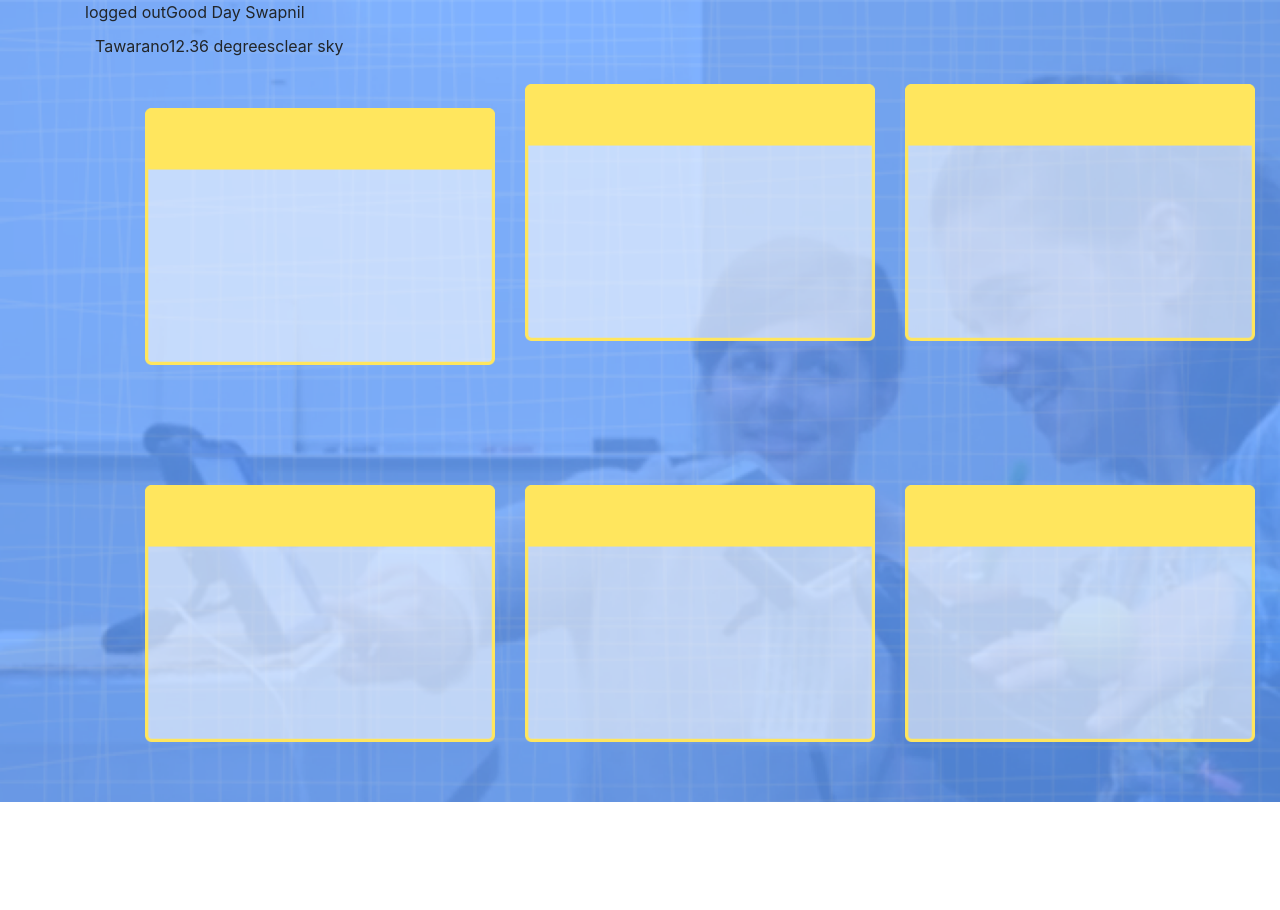
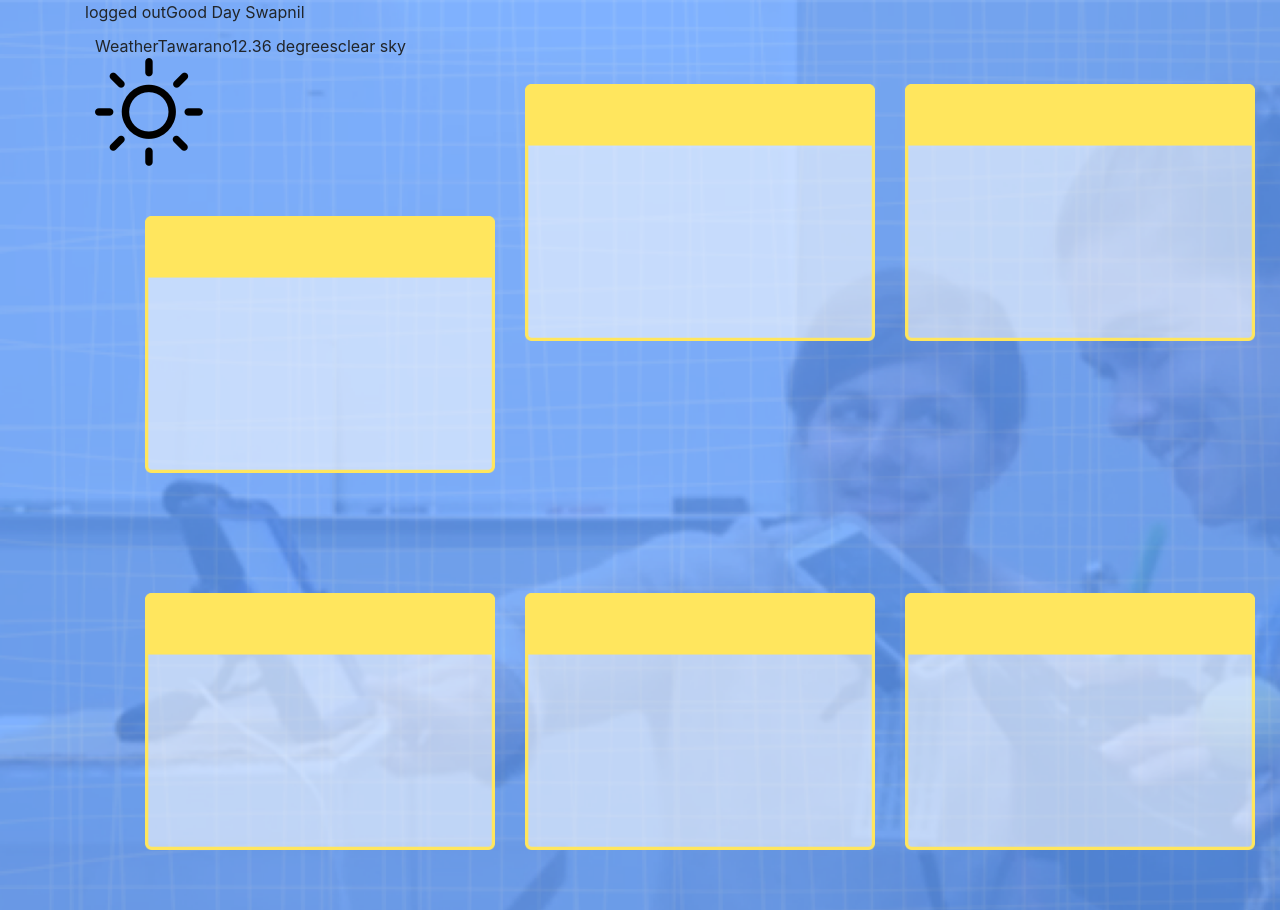
Before and after one commit to Mariastakh/dashboard-frontend, a React (Create React App) app: page /dashboard in a window 1280 px wide. Shown: the top 910 px of the page. Before the commit the page ends 802 px from the top, so only its background shows below. Built offline with nearby package versions, Linux system fonts and the light colour scheme; no server answers.

Commit message:
set weather icon

```diff
--- a/src/Components/WeatherPreview.js
+++ b/src/Components/WeatherPreview.js
@@ -1,10 +1,32 @@
 import React, { Component } from "react";
 import styles from "./Preview.module.css";
 import container from "../assets/Container.png";
+import clouds from "../assets/Clouds_icon.png";
+import sun from "../assets/Sun_icon.png";
+import rain from "../assets/Rain_icon.png";
 
 export default class WeatherPreview extends Component {
   constructor(props) {
     super(props);
+  }
+
+  Icon(options) {
+    const cloudyConditions = ["clouds"];
+    const clearConditions = ["clear"];
+    const wetConditions = ["rain", "drizzle", "sleet", "thunderstorm", "snow"];
+    const description = options.description;
+
+    // run the tests agains every element in the array
+
+    if (cloudyConditions.some((el) => description.includes(el))) {
+      return <img src={clouds} alt="weather icon" />;
+    } else if (clearConditions.some((el) => description.includes(el))) {
+      return <img src={sun} alt="weather icon" />;
+    } else if (wetConditions.some((el) => description.includes(el))) {
+      return <img src={rain} alt="weather icon" />;
+    } else {
+      return <img src={clouds} alt="the current weather" />;
+    }
   }
 
   render() {
@@ -12,9 +34,11 @@ export default class WeatherPreview extends Component {
       <>
         <div className={styles.preview} data-testid="weatherpreview">
           {/* Cloudy */}
+          Weather
           {this.props.location}
           {this.props.temperature} degrees
           {this.props.description}
+          <this.Icon description={this.props.description} />
           <img
             className={styles.img}
             src={container}
```
